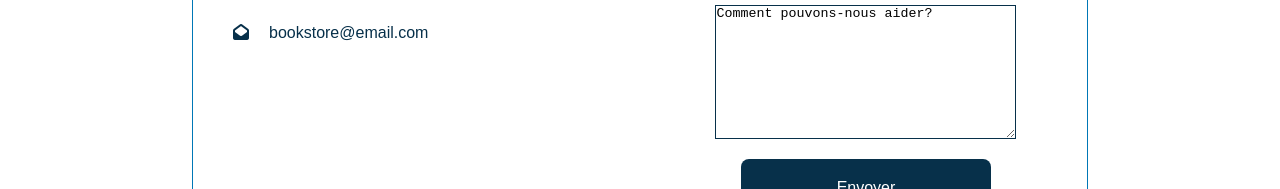
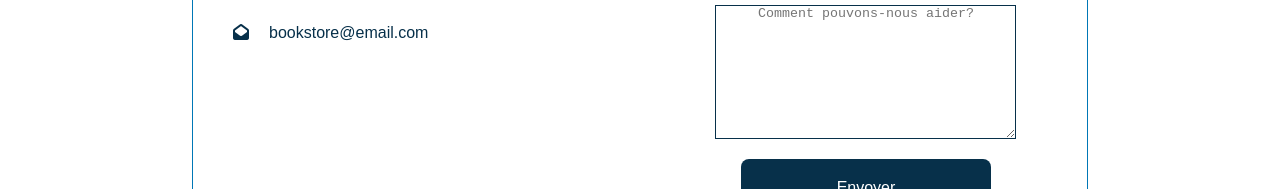
Before and after one commit to alexkanga/bookstore, a plain HTML site: page contact.html in a window 1280 px wide. Shown: the part 318-507 px from the top of the page. Drawn offline with Linux system fonts and the light colour scheme.

Commit message:
update contact

```diff
--- a/contact.html
+++ b/contact.html
@@ -80,7 +80,7 @@
 
                   <div><input type="text" placeholder="service Client" /></div>
                   <div><input type="text" placeholder="votre@email.com" /></div>
-                  <div><textarea name="" id="" cols="30" rows="10">Comment pouvons-nous aider? </textarea></div>
+                  <div><textarea name="" id="" cols="30" rows="10" placeholder="Comment pouvons-nous aider?"></textarea></div>
 
                   <a href="accueil.html"
                     ><input type="button" class="connexion" value="Envoyer" />
--- a/css/style.css
+++ b/css/style.css
@@ -685,7 +685,13 @@ align-items: center;
 gap: 1rem;
 flex-shrink: 0;
 border: 1px solid var(--main-dark-blue, #07304A);
+color : var(--main-bleu, #0077B6);
+text-align: center;
 }
+
+
+
+
 
 
 form.signup textarea:focus{
```
